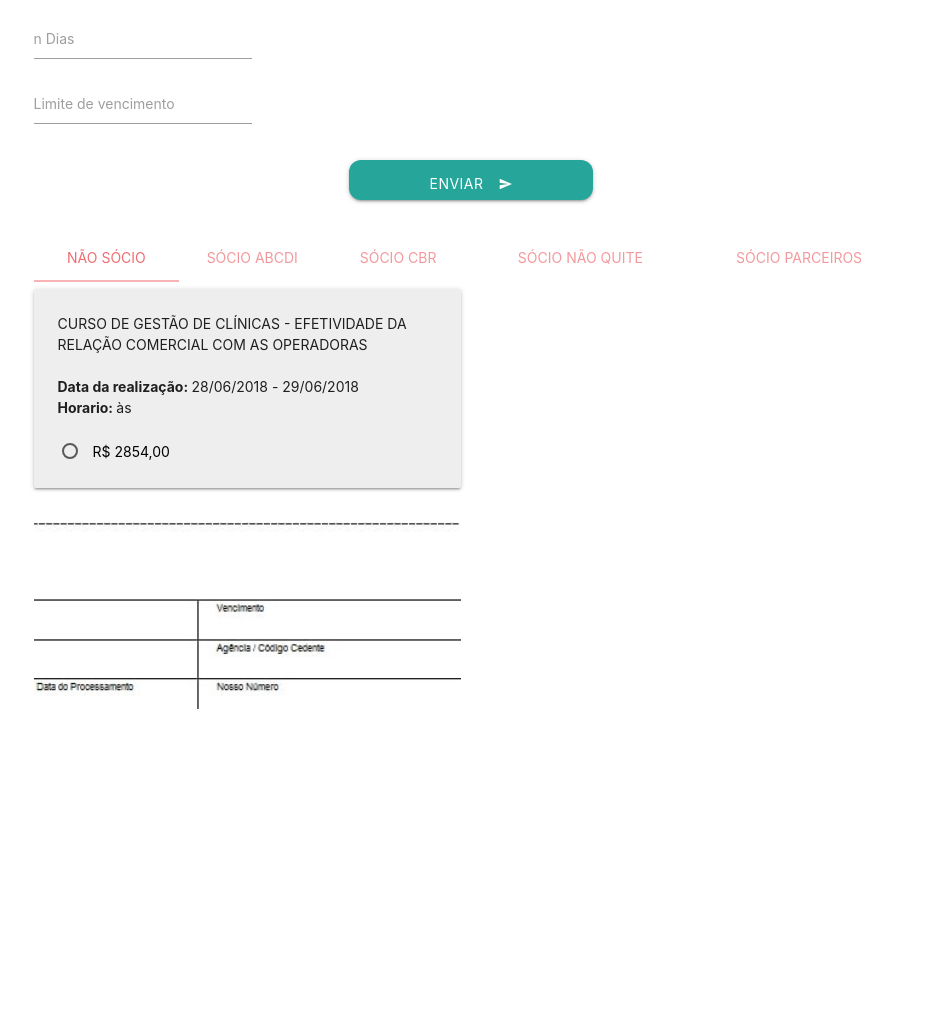
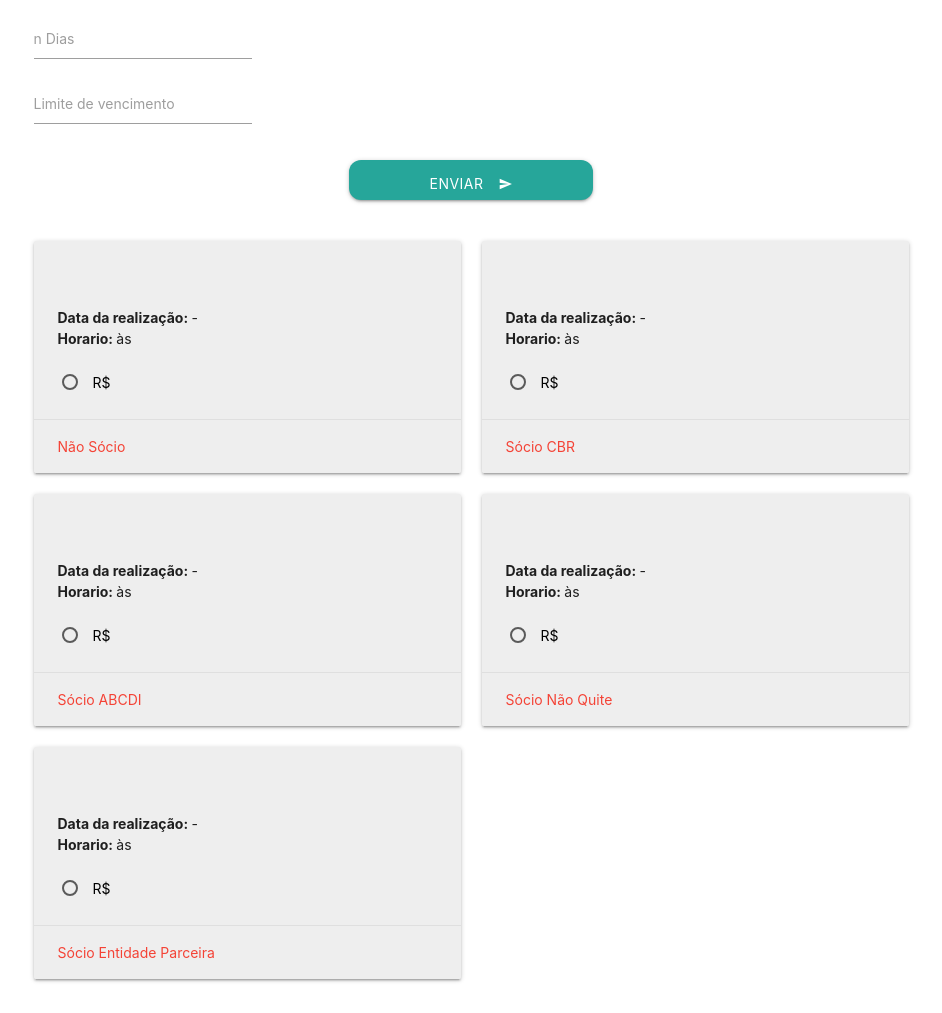
Before and after one commit to kiingsway/Cursos, a PHP site: page /index.php in a window 1280 px wide. Shown: the part 1508-2521 px from the top of the page, without its empty margins (169-1111 px from the left). Before the commit the page ends 2217 px from the top, so only its background shows below. Run offline with PHP 8.4, Linux system fonts and the light colour scheme; data comes from the database, SQL or seed files in the repository.

Commit message:
Abas removidas

```diff
--- a/index.php
+++ b/index.php
@@ -474,147 +474,93 @@
   </div>
 
   <div class="row">
-        <div class="col s12">
-            <ul class="tabs">
-                <li class="tab col s2"><a class="active" href="#tab1">não Sócio</a></li>
-                <li class="tab col s2"><a href="#tab2">Sócio ABCDI</a></li>
-                <li class="tab col s2"><a href="#tab3">Sócio CBR</a></li>
-                <li class="tab col s3"><a href="#tab4">Sócio Não quite</a></li>
-                <li class="tab col s3"><a href="#tab5">Sócio Parceiros</a></li>
-            </ul>
-        </div>
-        <div id="tab1" class="col s12 m12">
-            <div class="row">
       <div class="col s12 m6">
           <div class="card grey lighten-3">
               <div class="card-content">
-                      <span class="card-text tituloCursoExemplo">CURSO DE GESTÃO DE CLÍNICAS - EFETIVIDADE DA RELAÇÃO COMERCIAL COM AS OPERADORAS</span><br><br>
-                      <p><b>Data da realização: </b><p class="dataInicialCursoExemplo">28/06/2018</p> - <p class="dataFinalCursoExemplo">29/06/2018</p></p><br>
+                  <span class="card-text tituloCursoExemplo"></span><br><br>
+                  <p><b>Data da realização: </b><p class="dataInicialCursoExemplo"></p> - <p class="dataFinalCursoExemplo"></p></p><br>
                   <p><b>Horario: </b><p class="horaInicialCursoExemplo"></p> às <p class="horaFinalCursoExemplo"></p></p><br><br>
                   <p>
                     <label>
                         <input class="with-gap" name="group1" type="radio"  />
-                        <span class="black-text" id="valorNaoSocioExemplo">R$ 2854,00</span>
+                        <span class="black-text" id="valorNaoSocioExemplo">R$ </span>
                     </label>
                 </p>
               </div>
+              <div class="card-action">
+                <p class="red-text">Não Sócio</p>
             </div>
           </div>
       </div>
-            <div class="row">
-                <div class="col s12 m6 boleto">
-                    <img src="img/boleto.jpg" style="width:100%;">
-                    <div class="boletoNumero"><p style="font-family: Times New Roman">xxxxxxxxxxxxxxxxxxxxxxxxxxxxxxxxxxxxxxxxx</p></div>
-                    <div class="boletoVencimento"><p style="font-family: Times New Roman"><b>xx/xx/20xx</b></p></div>
-                    <div class="boletoValor"><p style="font-family: Times New Roman"><b>2850,00</b></p></div>
-                </div>
-            </div>
-        </div>
-        <div id="tab2" class="col s12 m12">
-            <div class="row">
       <div class="col s12 m6">
           <div class="card grey lighten-3">
               <div class="card-content">
-                      <span class="card-text tituloCursoExemplo">CURSO DE GESTÃO DE CLÍNICAS - EFETIVIDADE DA RELAÇÃO COMERCIAL COM AS OPERADORAS</span><br><br>
-                      <p><b>Data da realização: </b><p class="dataInicialCursoExemplo">28/06/2018</p> - <p class="dataFinalCursoExemplo">29/06/2018</p></p><br>
+                  <span class="card-text tituloCursoExemplo"></span><br><br>
+                  <p><b>Data da realização: </b><p class="dataInicialCursoExemplo"></p> - <p class="dataFinalCursoExemplo"></p></p><br>
                   <p><b>Horario: </b><p class="horaInicialCursoExemplo"></p> às <p class="horaFinalCursoExemplo"></p></p><br><br>
                   <p>
                     <label>
                         <input class="with-gap" name="group1" type="radio"  />
-                        <span class="black-text" id="valorABCDIExemplo">R$ 2854,00</span>
+                        <span class="black-text" id="valorCBRExemplo">R$ </span>
                     </label>
                 </p>
               </div>
+              <div class="card-action">
+                <p class="red-text">Sócio CBR</p>
             </div>
           </div>
       </div>
-            <div class="row">
-                <div class="col s12 m6 boleto">
-                    <img src="img/boleto.jpg" style="width:100%;">
-                    <div class="boletoNumero"><p style="font-family: Times New Roman">xxxxxxxxxxxxxxxxxxxxxxxxxxxxxxxxxxxxxxxxx</p></div>
-                    <div class="boletoVencimento"><p style="font-family: Times New Roman"><b>xx/xx/20xx</b></p></div>
-                    <div class="boletoValor"><p style="font-family: Times New Roman"><b>2850,00</b></p></div>
-                </div>
-            </div>
-        </div>
-        <div id="tab3" class="col s12 m12">
-            <div class="row">
       <div class="col s12 m6">
           <div class="card grey lighten-3">
               <div class="card-content">
-                      <span class="card-text tituloCursoExemplo">CURSO DE GESTÃO DE CLÍNICAS - EFETIVIDADE DA RELAÇÃO COMERCIAL COM AS OPERADORAS</span><br><br>
-                      <p><b>Data da realização: </b><p class="dataInicialCursoExemplo">28/06/2018</p> - <p class="dataFinalCursoExemplo">29/06/2018</p></p><br>
+                  <span class="card-text tituloCursoExemplo"></span><br><br>
+                  <p><b>Data da realização: </b><p class="dataInicialCursoExemplo"></p> - <p class="dataFinalCursoExemplo"></p></p><br>
                   <p><b>Horario: </b><p class="horaInicialCursoExemplo"></p> às <p class="horaFinalCursoExemplo"></p></p><br><br>
                   <p>
                     <label>
                         <input class="with-gap" name="group1" type="radio"  />
-                        <span class="black-text" id="valorCBRExemplo">R$ 2854,00</span>
+                        <span class="black-text" id="valorABCDIExemplo">R$ </span>
                     </label>
                 </p>
               </div>
+              <div class="card-action">
+                <p class="red-text">Sócio ABCDI</p>
             </div>
           </div>
       </div>
-            <div class="row">
-                <div class="col s12 m6 boleto">
-                    <img src="img/boleto.jpg" style="width:100%;">
-                    <div class="boletoNumero"><p style="font-family: Times New Roman">xxxxxxxxxxxxxxxxxxxxxxxxxxxxxxxxxxxxxxxxx</p></div>
-                    <div class="boletoVencimento"><p style="font-family: Times New Roman"><b>xx/xx/20xx</b></p></div>
-                    <div class="boletoValor"><p style="font-family: Times New Roman"><b>2850,00</b></p></div>
-                </div>
-            </div>
-        </div>
-        <div id="tab4" class="col s12 m12">
-            <div class="row">
       <div class="col s12 m6">
           <div class="card grey lighten-3">
               <div class="card-content">
-                      <span class="card-text tituloCursoExemplo">CURSO DE GESTÃO DE CLÍNICAS - EFETIVIDADE DA RELAÇÃO COMERCIAL COM AS OPERADORAS</span><br><br>
-                      <p><b>Data da realização: </b><p class="dataInicialCursoExemplo">28/06/2018</p> - <p class="dataFinalCursoExemplo">29/06/2018</p></p><br>
+                  <span class="card-text tituloCursoExemplo"></span><br><br>
+                  <p><b>Data da realização: </b><p class="dataInicialCursoExemplo"></p> - <p class="dataFinalCursoExemplo"></p></p><br>
                   <p><b>Horario: </b><p class="horaInicialCursoExemplo"></p> às <p class="horaFinalCursoExemplo"></p></p><br><br>
                   <p>
                     <label>
                         <input class="with-gap" name="group1" type="radio"  />
-                        <span class="black-text" id="valorNaoQuiteExemplo">R$ 2854,00</span>
+                        <span class="black-text" id="valorNaoQuiteExemplo">R$ </span>
                     </label>
                 </p>
               </div>
+              <div class="card-action">
+                <p class="red-text">Sócio Não Quite</p>
             </div>
           </div>
       </div>
-            <div class="row">
-                <div class="col s12 m6 boleto">
-                    <img src="img/boleto.jpg" style="width:100%;">
-                    <div class="boletoNumero"><p style="font-family: Times New Roman">xxxxxxxxxxxxxxxxxxxxxxxxxxxxxxxxxxxxxxxxx</p></div>
-                    <div class="boletoVencimento"><p style="font-family: Times New Roman"><b>xx/xx/20xx</b></p></div>
-                    <div class="boletoValor"><p style="font-family: Times New Roman"><b>2850,00</b></p></div>
-                </div>
-            </div>
-        </div>
-        <div id="tab5" class="col s12 m12">
-            <div class="row">
       <div class="col s12 m6">
           <div class="card grey lighten-3">
               <div class="card-content">
-                      <span class="card-text tituloCursoExemplo">CURSO DE GESTÃO DE CLÍNICAS - EFETIVIDADE DA RELAÇÃO COMERCIAL COM AS OPERADORAS</span><br><br>
-                      <p><b>Data da realização: </b><p class="dataInicialCursoExemplo">28/06/2018</p> - <p class="dataFinalCursoExemplo">29/06/2018</p></p><br>
+                  <span class="card-text tituloCursoExemplo"></span><br><br>
+                  <p><b>Data da realização: </b><p class="dataInicialCursoExemplo"></p> - <p class="dataFinalCursoExemplo"></p></p><br>
                   <p><b>Horario: </b><p class="horaInicialCursoExemplo"></p> às <p class="horaFinalCursoExemplo"></p></p><br><br>
                   <p>
                     <label>
                         <input class="with-gap" name="group1" type="radio"  />
-                        <span class="black-text" id="valorParceirosExemplo">R$ 2854,00</span>
+                        <span class="black-text" id="valorParceirosExemplo">R$ </span>
                     </label>
                 </p>
               </div>
-                  </div>
-                </div>
-            </div>
-            <div class="row">
-                <div class="col s12 m6 boleto">
-                    <img src="img/boleto.jpg" style="width:100%;">
-                    <div class="boletoNumero"><p style="font-family: Times New Roman">xxxxxxxxxxxxxxxxxxxxxxxxxxxxxxxxxxxxxxxxx</p></div>
-                    <div class="boletoVencimento"><p style="font-family: Times New Roman"><b>xx/xx/20xx</b></p></div>
-                    <div class="boletoValor"><p style="font-family: Times New Roman"><b>2850,00</b></p></div>
+              <div class="card-action">
+                <p class="red-text">Sócio Entidade Parceira</p>
             </div>
           </div>
       </div>
```
Lines whose indentation alone changed are shown as unchanged.
